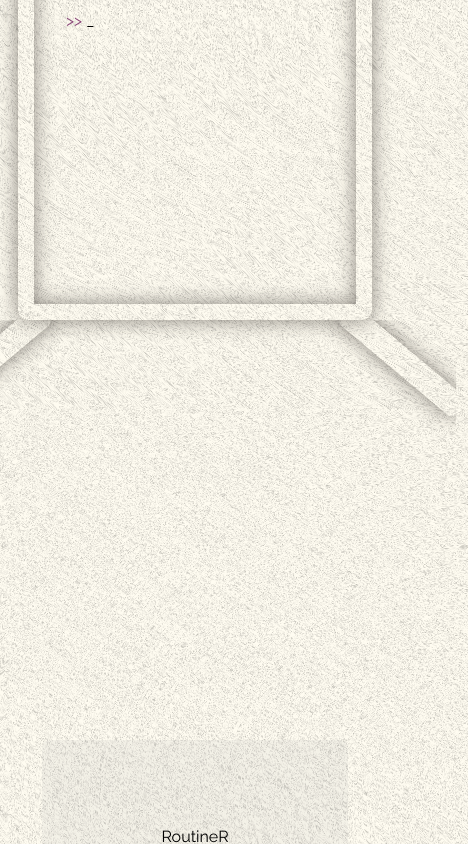
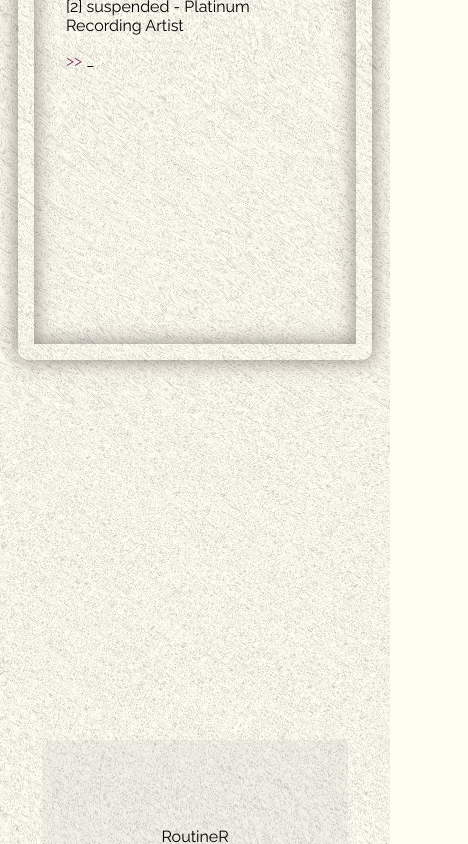
Before and after one commit to EwanMcA/EwanDev, a React app: page /about in a window 390 px wide. Shown: the part 1191-2035 px from the top of the page, 468 px wide, since content can reach past the window. Built offline with nearby package versions, Linux system fonts and the light colour scheme.

Commit message:
hide the feet in mobile/tablet view

```diff
--- a/src/about/about.scss
+++ b/src/about/about.scss
@@ -43,11 +43,16 @@
 
 .stand {
   clip-path: inset(20px -100px -100px -100px);
+  display: none;
   height: 100px;
   margin-top: -20px;
   position: relative;
   width: 100%;
   z-index: 1;
+
+  @include responsive.lg {
+    display: block;
+  }
 
   &::before,
   &::after {
```
